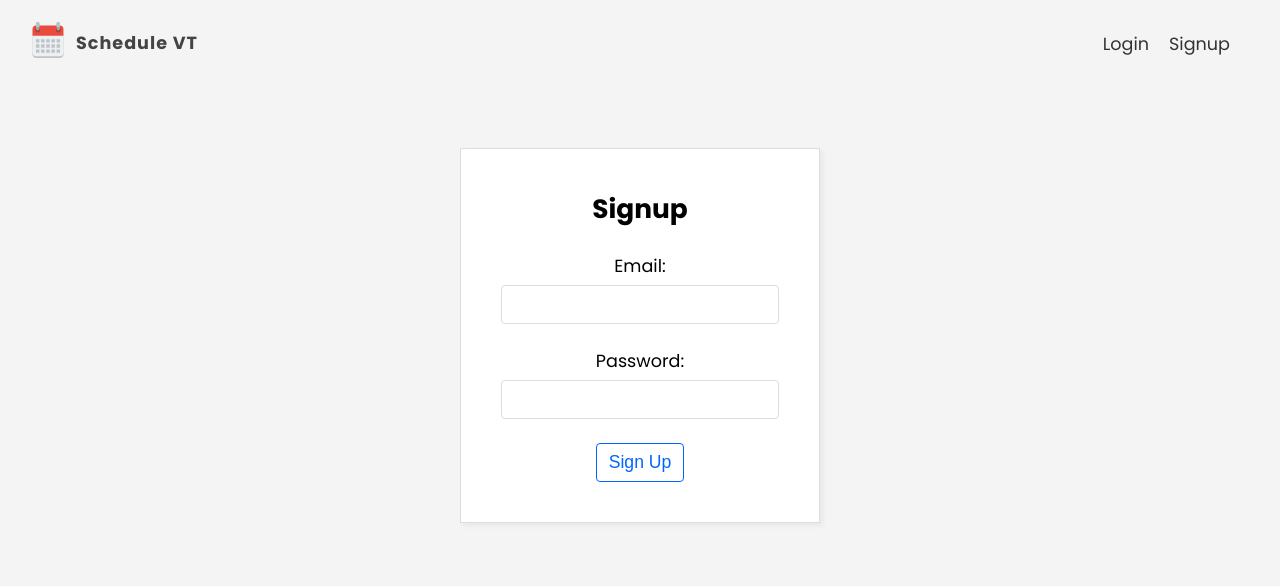
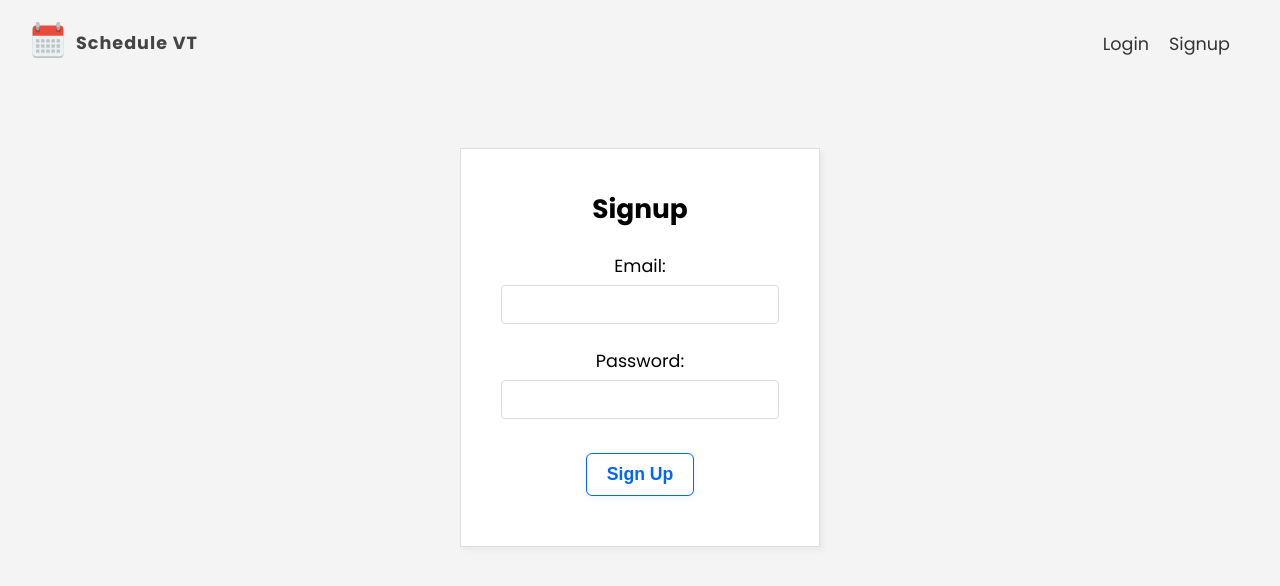
Before and after one commit to CarterH93/ScheduleVT, a React (Create React App) app: page /signup in a window 1280 px wide. Shown: the top 586 px of the page. Built offline with nearby package versions, Linux system fonts and the light colour scheme; no server answers.

Commit message:
fixed css

```diff
--- a/src/components/addClass.tsx
+++ b/src/components/addClass.tsx
@@ -109,8 +109,8 @@ export default function AddClass({
       {tempCourseList.length > 0 && (
         <>
           <p>
-            <button onClick={selectAll}>Select All</button>
-            <button onClick={unSelectAll}>Unselect All</button>
+            <button className={styles.btn} onClick={selectAll}>Select All</button>
+            <button className={styles.btn} onClick={unSelectAll}>Unselect All</button>
           </p>
 
           {tempCourseList.map((vtCourse, index) => (
@@ -126,13 +126,13 @@ export default function AddClass({
       )}
 
       {!done && (
-        <button className="btn" onClick={handleAddClassClick}>
+        <button className={styles.btn} onClick={handleAddClassClick}>
           {" "}
           Find Class
         </button>
       )}
       {done && (
-        <button className="btn" onClick={handleAddSelectionClick}>
+        <button className={styles.btn} onClick={handleAddSelectionClick}>
           {" "}
           Add Selections
         </button>
--- a/src/index.css
+++ b/src/index.css
@@ -40,18 +40,30 @@ ul {
   color: var(--heading-color);
   display: inline-block;
 }
-.btn {
+button {
   background: #fff;
-  padding: 8px 12px;
-  border-radius: 4px;
+  padding: 10px 20px;
+  border-radius: 6px;
   color: var(--primary-color);
   cursor: pointer;
   font-size: 1em;
-  border: 1px solid var(--primary-color);
+  border: 1.5px solid var(--primary-color);
+  font-weight: 600;
+  box-shadow: 0 2px 8px rgba(0, 102, 255, 0.08);
+  transition: background 0.2s, color 0.2s, box-shadow 0.2s, border 0.2s;
+  margin: 10px;
 }
-.btn:hover {
+button:hover {
   color: #fff;
   background-color: var(--primary-color);
+  box-shadow: 0 4px 16px rgba(0, 102, 255, 0.15);
+  border-color: #0052cc;
+}
+/* focus style for accessibility */
+button:focus {
+  outline: none;
+  box-shadow: 0 0 0 3px rgba(0, 102, 255, 0.2);
+  border-color: #0052cc;
 }
 
 /* forms */
```
Also changed, not shown: src/components/addClass.module.css (line endings or trailing spaces).
